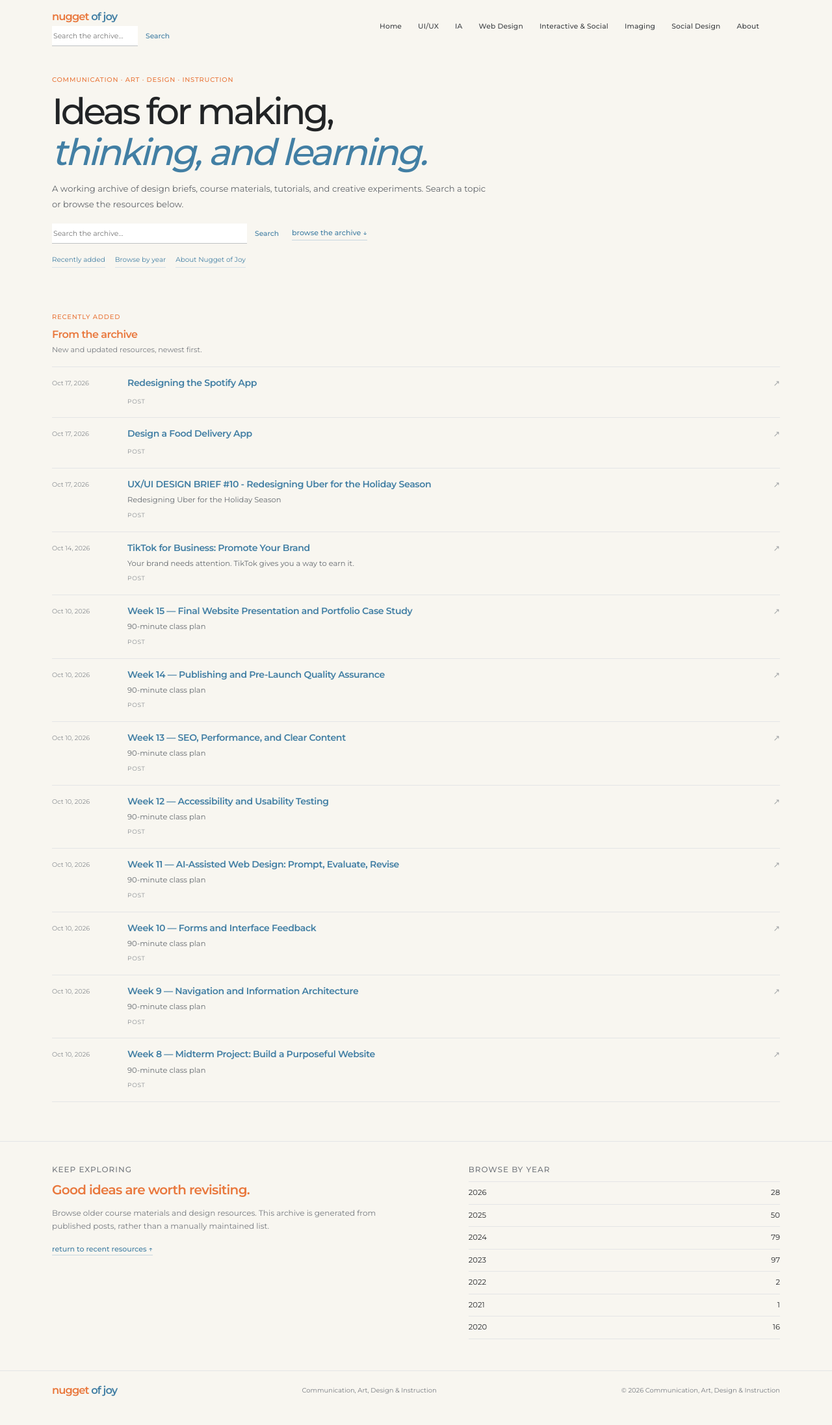
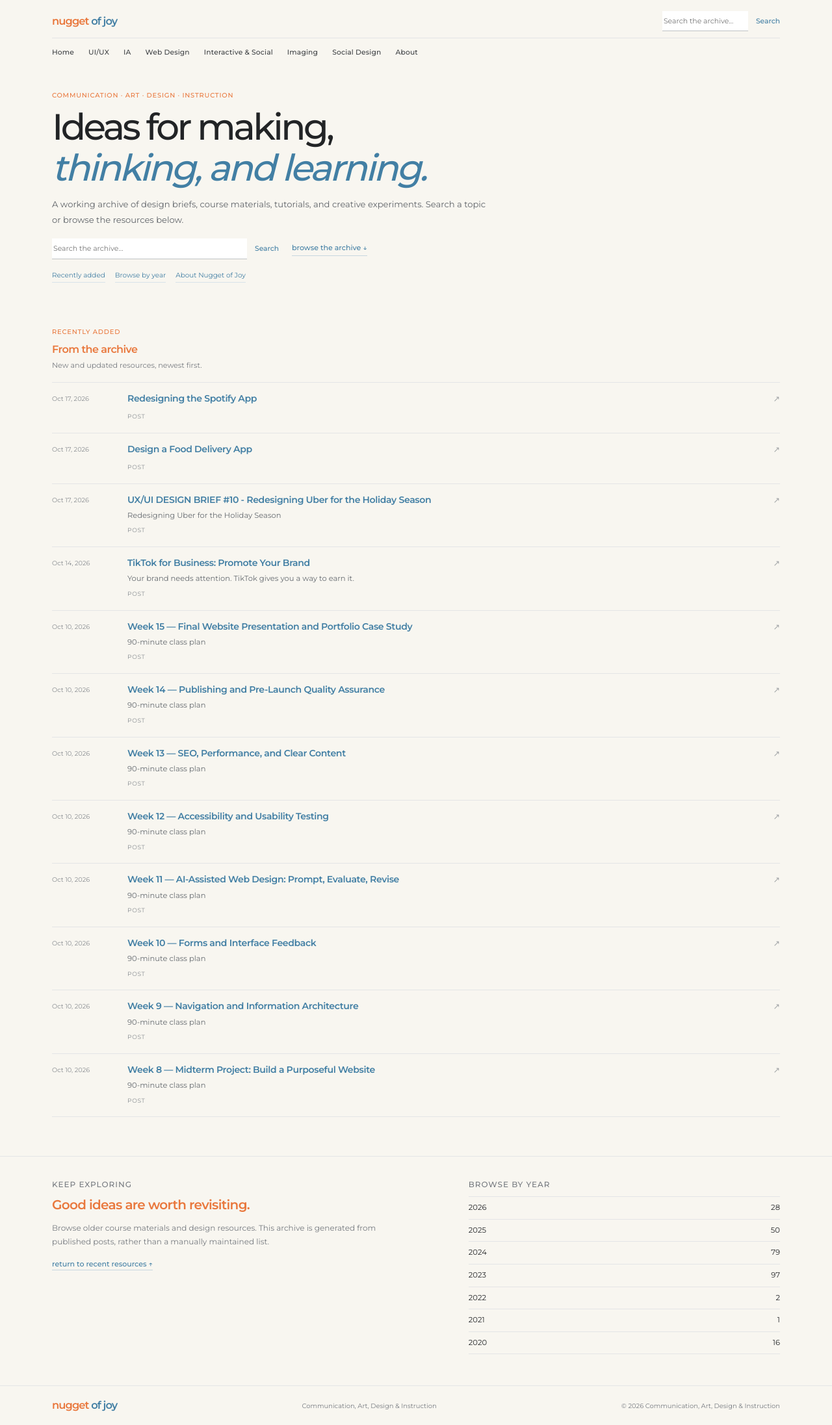
Before and after one commit to ndangelo/nuggetofjoy-jekyll, a Jekyll site: the page built from index.md, in a window 1280 px wide. Shown: the whole page at 65% size. Built offline with Jekyll 4.4.1, drawn with Linux system fonts in a browser that asks for light colours; before the commit the page ends 2170 px from its top, so only the background shows below that.

Commit message:
Use non-overlapping flex layout for top navigation

```diff
--- a/assets/css/style.css
+++ b/assets/css/style.css
@@ -173,3 +173,66 @@ h3 { font-size: .88rem; margin: .25rem 0 .65rem; }
   .noj-nav { grid-column: 1; }
   .noj-menu { gap: 8px 15px !important; }
 }
+
+/* Definitive header layout: separate the brand/search row from navigation.
+   This prevents the grid tracks from overlapping or placing the search over links. */
+.noj-header-inner {
+  display: flex !important;
+  flex-direction: column;
+  align-items: stretch;
+  gap: 10px;
+  padding: 17px 0 12px;
+}
+.noj-header-top {
+  display: flex;
+  align-items: center;
+  justify-content: space-between;
+  gap: 20px;
+  width: 100%;
+}
+.noj-nav {
+  display: block !important;
+  position: relative;
+  z-index: 50;
+  width: 100%;
+  min-width: 0;
+  overflow: visible;
+}
+.noj-menu {
+  display: flex !important;
+  flex-direction: row;
+  align-items: center;
+  justify-content: flex-start !important;
+  flex-wrap: wrap;
+  gap: 5px 22px !important;
+  width: 100%;
+  margin: 0 !important;
+  padding: 8px 0 0 !important;
+  list-style: none !important;
+  border-top: 1px solid var(--rule);
+}
+.noj-menu li {
+  display: block;
+  margin: 0 !important;
+  padding: 0 !important;
+}
+.noj-menu a {
+  display: inline-block;
+  position: relative;
+  z-index: 51;
+  padding: 5px 0 !important;
+  line-height: 1.6;
+  white-space: nowrap;
+  pointer-events: auto !important;
+  cursor: pointer;
+}
+.noj-header-top .noj-search { flex: 0 0 auto; }
+.noj-menu a:focus-visible { outline: 2px solid var(--orange); outline-offset: 3px; }
+@media (max-width: 600px) {
+  .noj-header-inner { gap: 8px; padding: 16px 0 10px; }
+  .noj-header-top { align-items: flex-start; flex-wrap: wrap; gap: 10px; }
+  .noj-header-top .noj-search { width: 100%; }
+  .noj-header-top .noj-search input[type=search] { width: 100%; max-width: none; flex: 1; }
+  .noj-menu { gap: 5px 15px !important; }
+  .noj-menu a { white-space: normal; }
+}
```
